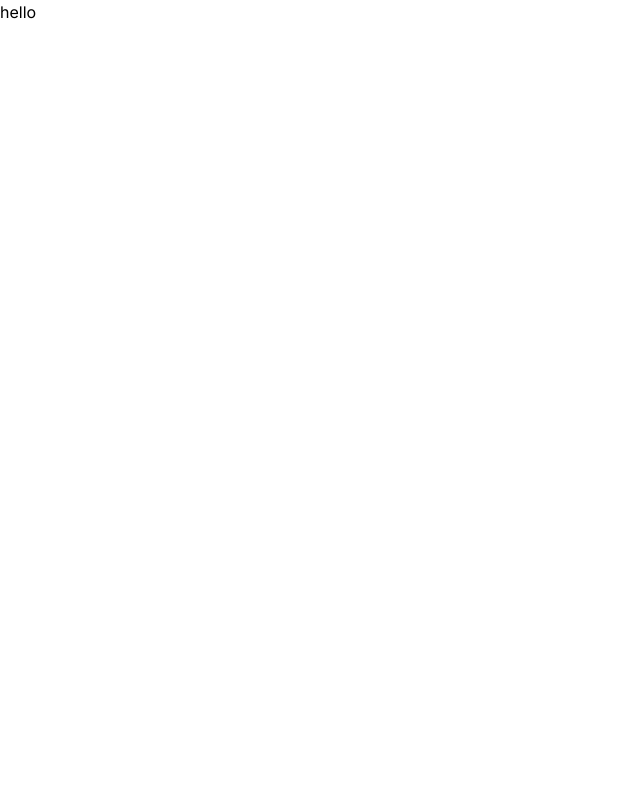
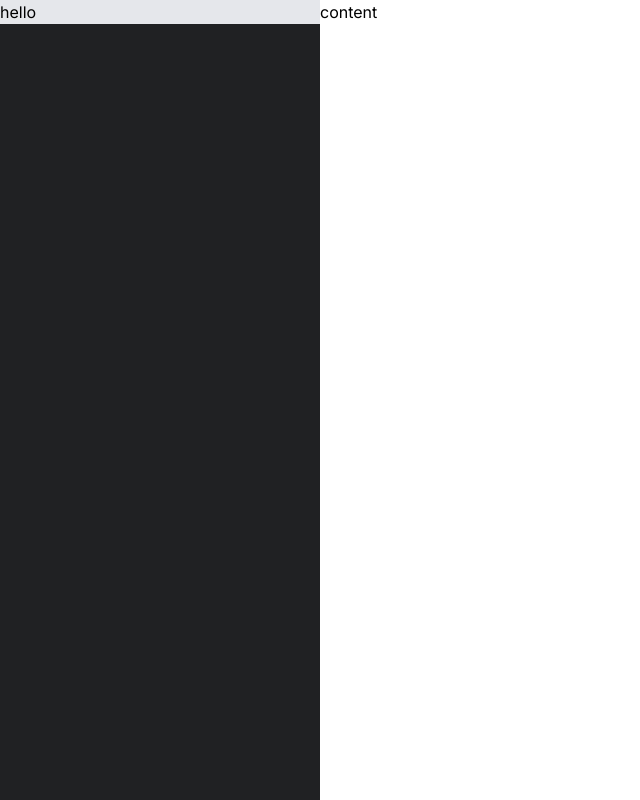
Before and after one commit to lesenelir/ai-space, a Next.js app: page /chat in a window 1280 px wide. Shown: the whole page, without its empty margins (0-640 px from the left). Built offline with nearby package versions, Linux system fonts and the light colour scheme.

Commit message:
feat: complete chat page layout and add resizable UI components

```diff
--- /dev/null
+++ b/src/components/chat/Content/index.tsx
@@ -0,0 +1,7 @@
+export default function Content() {
+  return (
+    <div className={'flex-1'}>
+      content
+    </div>
+  )
+}
--- /dev/null
+++ b/src/components/chat/Menu/index.tsx
@@ -0,0 +1,16 @@
+import ResizableDiv from '@/components/ui/ResizableDiv'
+
+export default function Menu() {
+  return (
+    <ResizableDiv
+      initialWidth={320}
+      minPercentage={1/6}
+      maxPercentage={2/3}
+      className={'bg-chatpage-menu-background'}
+    >
+      <div className={'bg-gray-200'}>
+        hello
+      </div>
+    </ResizableDiv>
+  )
+}
--- /dev/null
+++ b/src/components/chat/index.tsx
@@ -0,0 +1,2 @@
+export * from './Menu'
+export * from './Content'
--- /dev/null
+++ b/src/components/ui/ResizableDiv/index.tsx
@@ -0,0 +1,80 @@
+import React, { ReactNode, useRef, useState, useEffect, useCallback } from 'react'
+
+interface IProps {
+  initialWidth: number
+  minPercentage: number
+  maxPercentage: number
+  children: ReactNode
+  className?: string
+}
+
+export default function ResizableDiv({
+  initialWidth = 320,
+  minPercentage = 1 / 6,
+  maxPercentage = 2 / 3,
+  children,
+  className,
+}: IProps) {
+  const [width, setWidth] = useState<number>(initialWidth)
+  const [isResizing, setIsResizing] = useState<boolean>(false)
+  const ref = useRef<HTMLDivElement>(null)
+  const startXRef = useRef<number>(0)
+  const startWidthRef = useRef<number>(0)
+
+  const startResizing = useCallback((mouseDownEvent: React.MouseEvent<HTMLDivElement>) => {
+    startXRef.current = mouseDownEvent.clientX
+    startWidthRef.current = ref.current?.offsetWidth || 0
+    setIsResizing(true)
+  }, [])
+
+  // component-first render
+  useEffect(() => {
+    const saveWidth = localStorage.getItem('menuWidth')
+    if (saveWidth) {
+      setWidth(Number(saveWidth))
+    }
+  }, [])
+
+  // component-update render
+  useEffect(() => {
+    const doResize = (mouseMoveEvent: MouseEvent) => {
+      if (isResizing) {
+        const currentX = mouseMoveEvent.clientX
+        const newWidth = startWidthRef.current + currentX - startXRef.current
+
+        const viewportWidth = window.innerWidth
+        const min = viewportWidth * minPercentage
+        const max = viewportWidth * maxPercentage
+
+        const width = Math.min(Math.max(newWidth, min), max)
+        localStorage.setItem('menuWidth', String(width))
+        setWidth(width)
+      }
+    }
+
+    const stopResizing = () => {
+      setIsResizing(false)
+    }
+
+    if (isResizing) {
+      window.addEventListener('mousemove', doResize)
+      window.addEventListener('mouseup', stopResizing)
+    }
+
+    return () => {
+      window.removeEventListener('mousemove', doResize)
+      window.removeEventListener('mouseup', stopResizing)
+    }
+  }, [isResizing, maxPercentage, minPercentage])
+
+  return (
+    <div
+      ref={ref}
+      style={{width: `${width}px`}}
+      className={`cursor-ew-resize active:border-r-4 active:border-r-gray-400 ${className}`}
+      onMouseDown={startResizing}
+    >
+      {children}
+    </div>
+  )
+}
--- /dev/null
+++ b/src/components/ui/index.tsx
@@ -0,0 +1 @@
+export * from './ResizableDiv'
--- a/src/pages/chat/index.tsx
+++ b/src/pages/chat/index.tsx
@@ -1,4 +1,7 @@
 import Head from 'next/head'
+
+import Menu from '@/components/chat/Menu'
+import Content from '@/components/chat/Content'
 
 export default function chatPage() {
   return (
@@ -9,7 +12,10 @@ export default function chatPage() {
         <link rel='icon' href={`/favicon.ico`}/>
       </Head>
 
-      hello
+      <div className={'w-full h-screen flex flex-row'}>
+        <Menu/>
+        <Content/>
+      </div>
     </>
   )
 }
```
Also changed, not shown: 1 other file (tests, documents, lock files or other folders).
